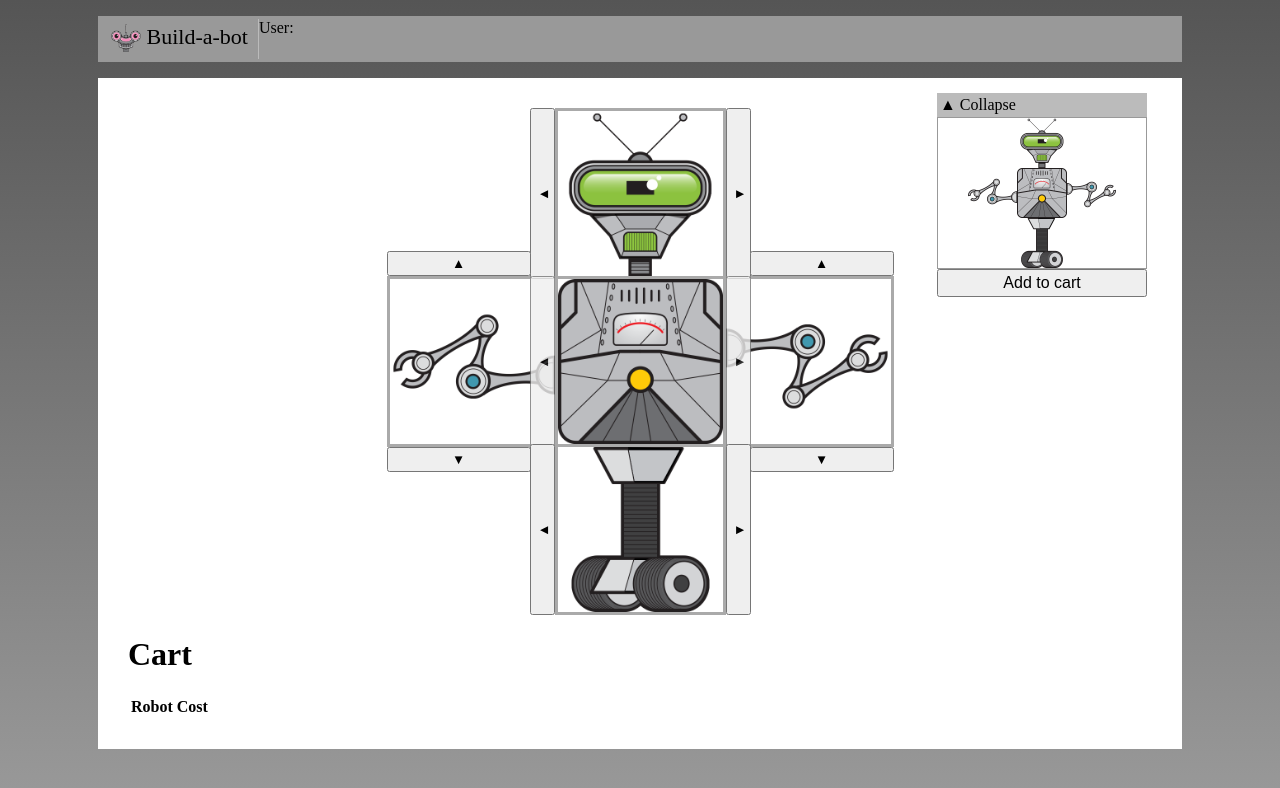
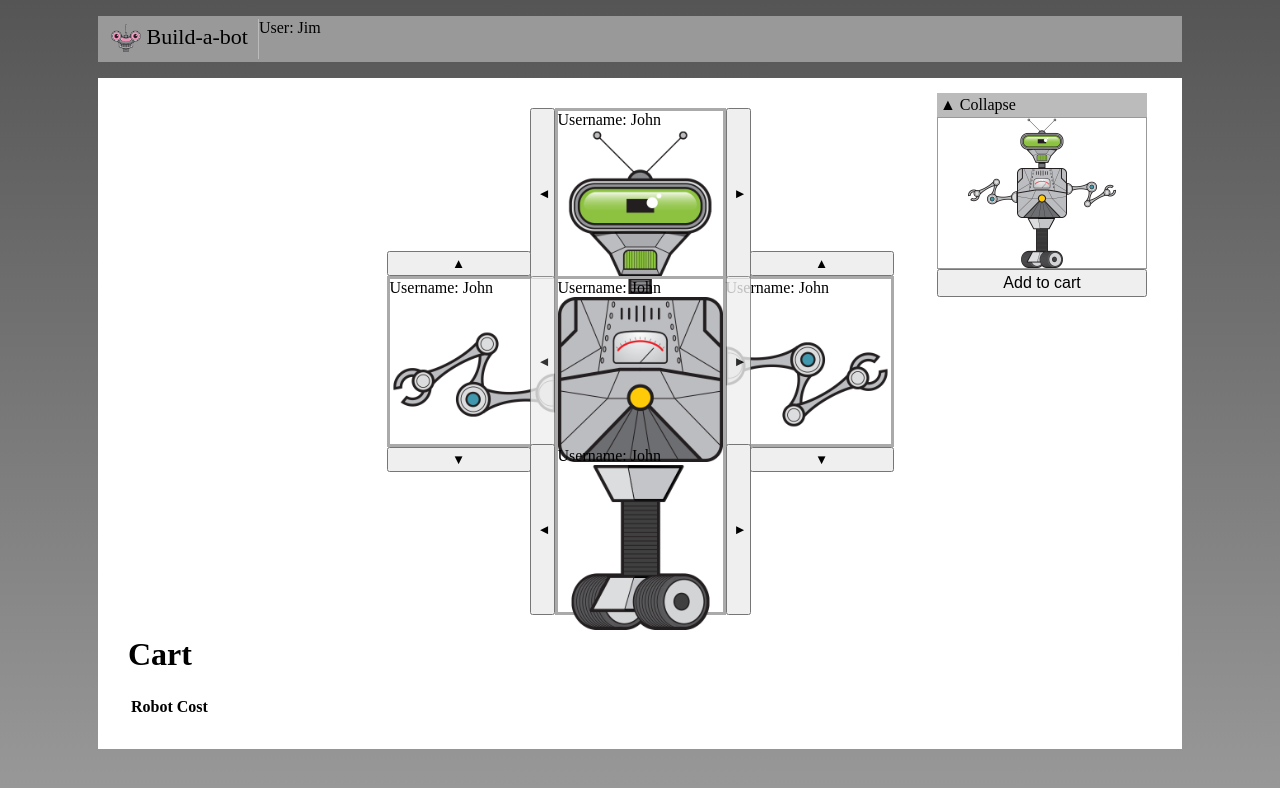
Before and after one commit to mehmetka/vuejs-examples, a Vue app in the folder build-a-bot/: page / in a window 1280 px wide. Shown: the top 788 px of the page. Built offline with nearby package versions, Linux system fonts and the light colour scheme.

Commit message:
Using Provide/Inject to Supply Data to Deeply Nested Components vol.1

```diff
--- a/build-a-bot/src/App.vue
+++ b/build-a-bot/src/App.vue
@@ -24,6 +24,12 @@ export default {
   components: {
     RobotBuilder,
     // SearchComponent,
+  },
+  data() {
+    return { userName: 'Jim' };
+  },
+  provide: {
+    userName: 'John',
   },
 };
 </script>
--- a/build-a-bot/src/build/PartSelector.vue
+++ b/build-a-bot/src/build/PartSelector.vue
@@ -1,5 +1,6 @@
 <template>
   <div class="part" :class="position">
+    <div>Username: {{userName}}</div>
     <img :src="selectedPart.src" @click="showPartInfo = !showPartInfo" title="arm" alt=""/>
     <button @click="selectPreviousPart()" class="prev-selector"></button>
     <button @click="selectNextPart()" class="next-selector"></button>
@@ -25,6 +26,7 @@ function getNextValidIndex(index, length) {
   return incrementedIndex > length - 1 ? 0 : incrementedIndex;
 }
 export default {
+  inject: ['userName'],
   props: {
     parts: {
       type: Array,
```
